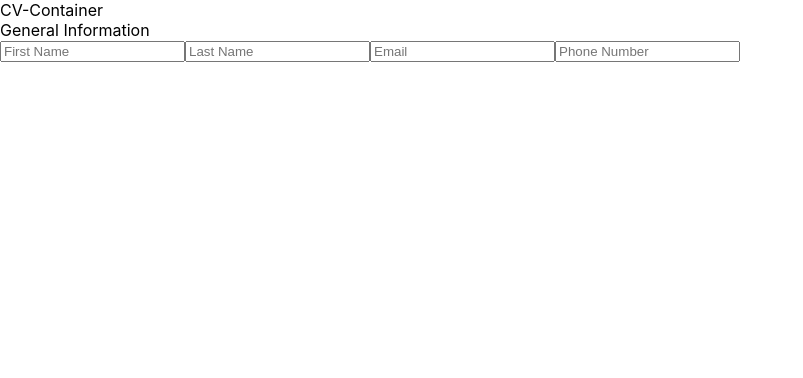
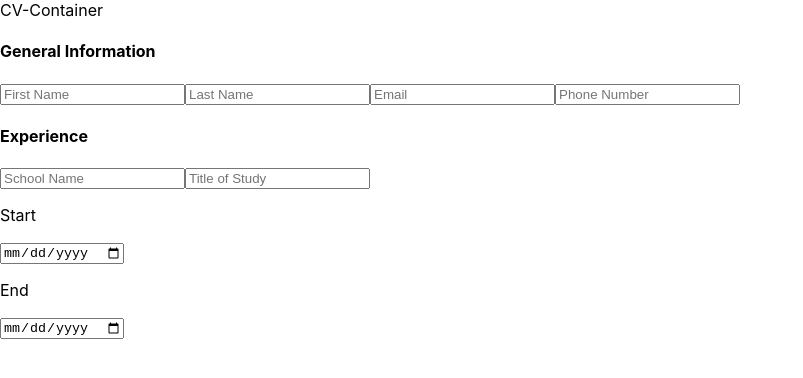
Before and after one commit to Rique2x/CV-Application, a React (Create React App) app: page / in a window 1280 px wide. Shown: the top 378 px of the page, without its empty margins (0-803 px from the left). Built offline with nearby package versions, Linux system fonts and the light colour scheme.

Commit message:
Add Inputs / Labels

```diff
--- a/src/App.js
+++ b/src/App.js
@@ -7,18 +7,36 @@ class App extends Component{
 
 
 render(){
+
   return(
     <div className='cvContainer'>
       <div className='cvHeader'>
         CV-Container
       </div>
-      <div className='Info'>
-        <div>General Information</div>
+      <div className='info'>
+      <form>
+        <div id='generalInfo'>
+          <h4>General Information</h4>
         <input type={'text'} id='taskInput' placeholder='First Name'/>
         <input type={'text'} id='taskInput' placeholder='Last Name'/>
         <input type={'email'} id='taskInput' placeholder='Email'/>
         <input type={'number'} id='taskInput' placeholder='Phone Number'/>
+        </div>
+        <div id='experience'>
+          <h4>Experience</h4>
+          <input type={'text'} id='taskInput' placeholder='School Name' />
+          <input type={'text'} id='taskInput' placeholder='Title of Study' />
+          <label className='start'/>
+            <p>Start</p>
+            <input type={'date'} id='taskInput'/>
+          <label className='end'>
+            <p>End</p>
+            <input type={'date'} id='taskInput'/>
+          </label>
+        </div>
+        </form>
       </div>
+
     </div>
   )
 }
```
